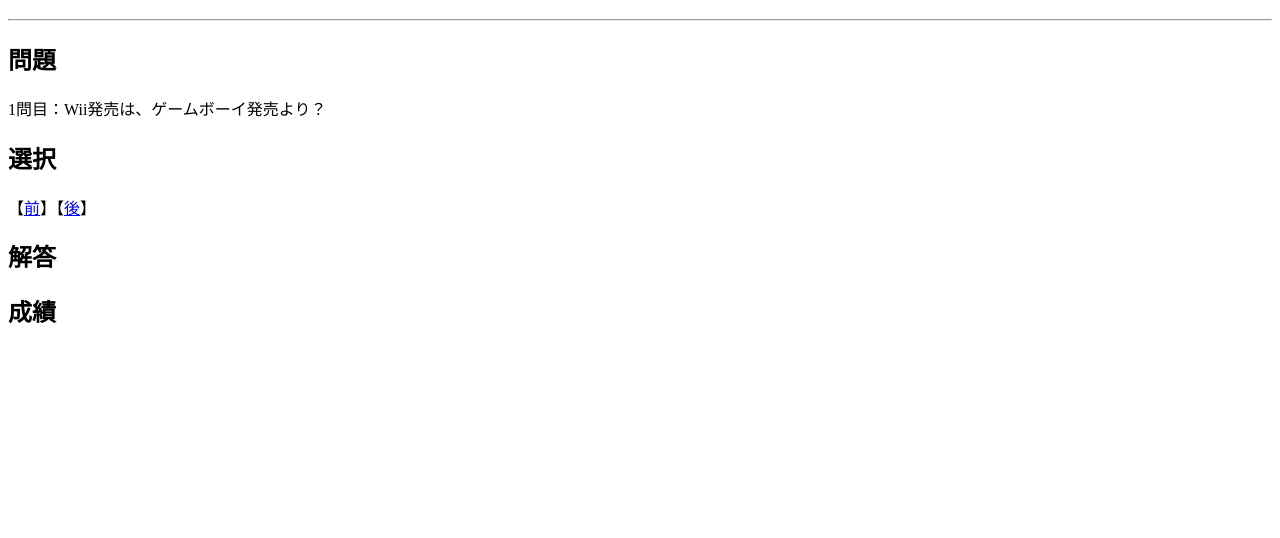
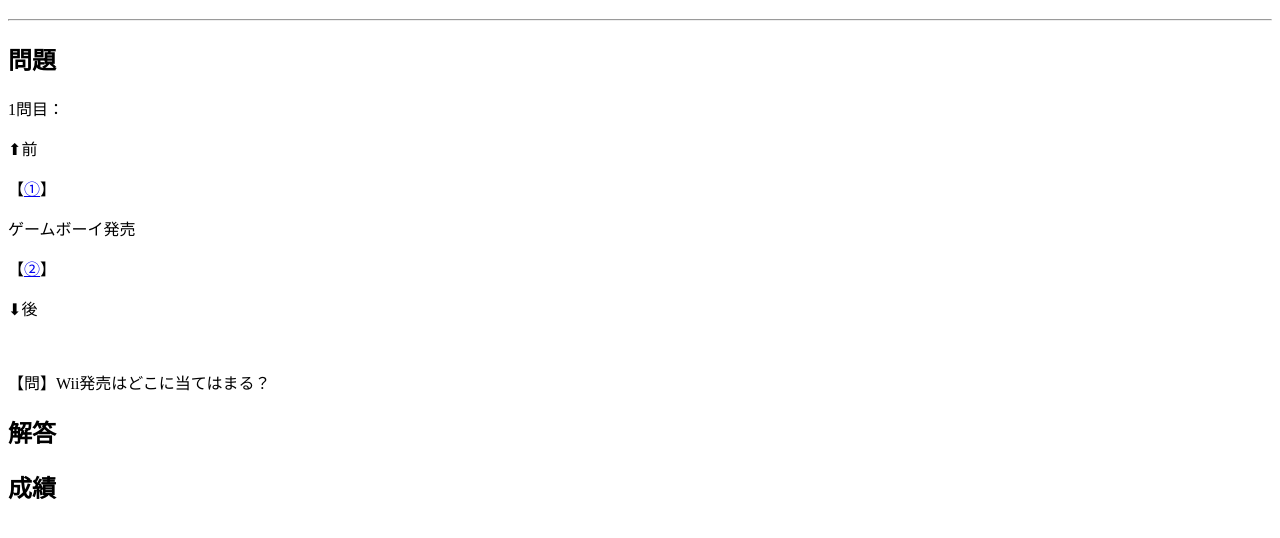
Before and after one commit to Emily57/heiseiTL, a plain HTML site: page heiseiTL.html in a window 1280 px wide. Shown: the part 70-608 px from the top of the page. Drawn offline with Linux system fonts and the light colour scheme.

Commit message:
Change layout of an answer

```diff
--- a/heiseiTL.html
+++ b/heiseiTL.html
@@ -9,8 +9,6 @@
 <hr>
 <h2>問題</h2>
 <div id="text_quiz"></div>
-<h2>選択</h2>
-<div id="text_s"></div>
 <h2>解答</h2>
 <div id="text_a"></div>
 <h2>成績</h2>
--- a/heiseiTL.js
+++ b/heiseiTL.js
@@ -48,12 +48,16 @@ quiz();
 //問題表示
 function quiz() {
 	var choices = "";
+	var timeline = (count + 1) + "問目：";
+	timeline += "<p>⬆︎前</p>";
+	timeline += "<p>【<a href='javascript:answer(0)'>①</a>】</p>";
+	timeline += "<p>" + qa[random_number[1]][0] + "<p>";
+	timeline += "<p>【<a href='javascript:answer(1)'>②</a>】</p>";
+	timeline += "<p>⬇︎後</p>";
+	timeline += "<br>";
+	timeline += "<p>【問】" + qa[random_number[0]][0] + "はどこに当てはまる？</p>";
 	//問題
-	document.getElementById("text_quiz").innerHTML = (count + 1) + "問目：" + qa[random_number[0]][0] + "は、" + qa[random_number[1]][0] +"より？";
-	//選択肢
-	choices += "【<a href='javascript:answer(0)'>前</a>】";
-	choices += "【<a href='javascript:answer(1)'>後</a>】";
-	document.getElementById("text_s").innerHTML = choices;
+	document.getElementById("text_quiz").innerHTML = timeline;
 }
 
 //解答表示
```
